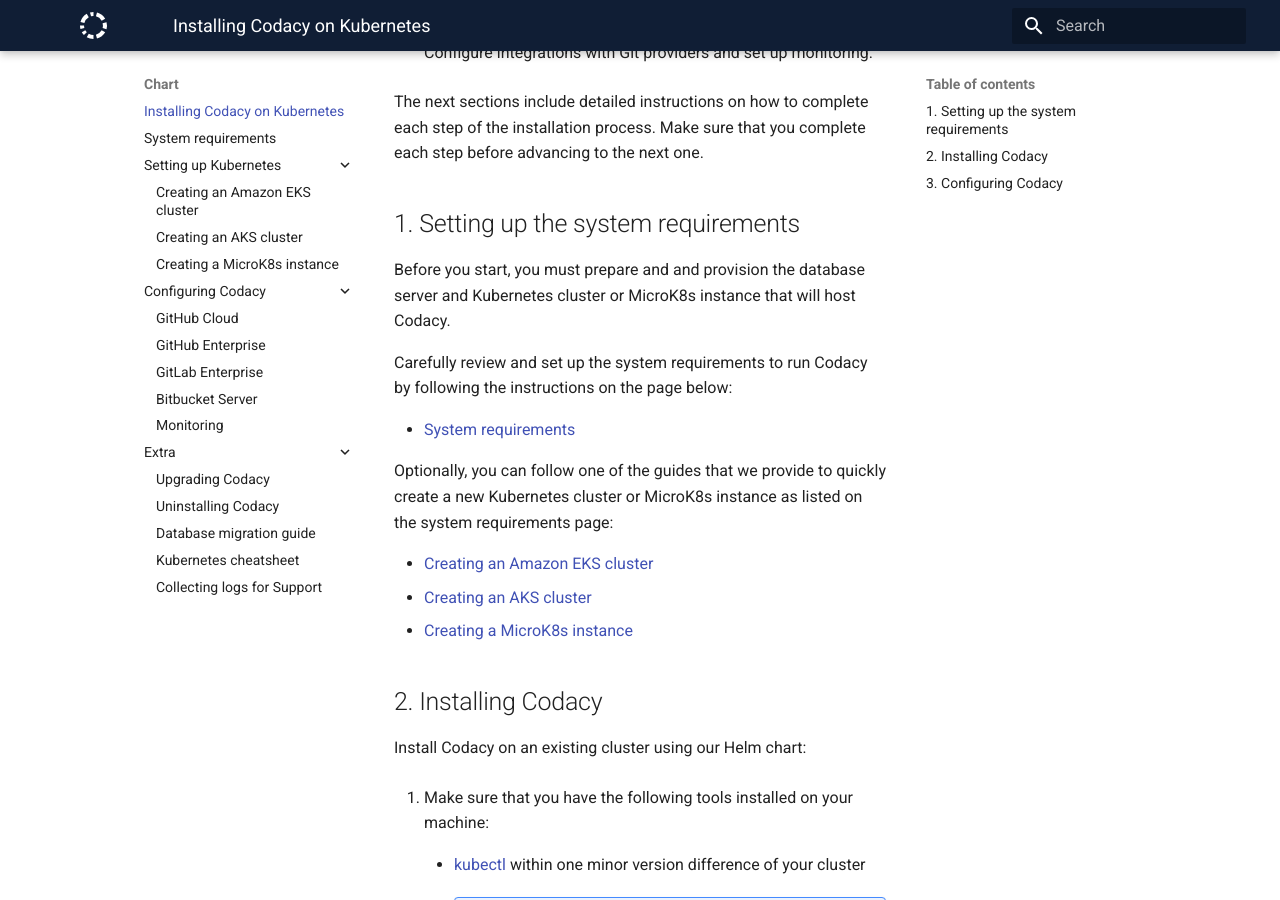
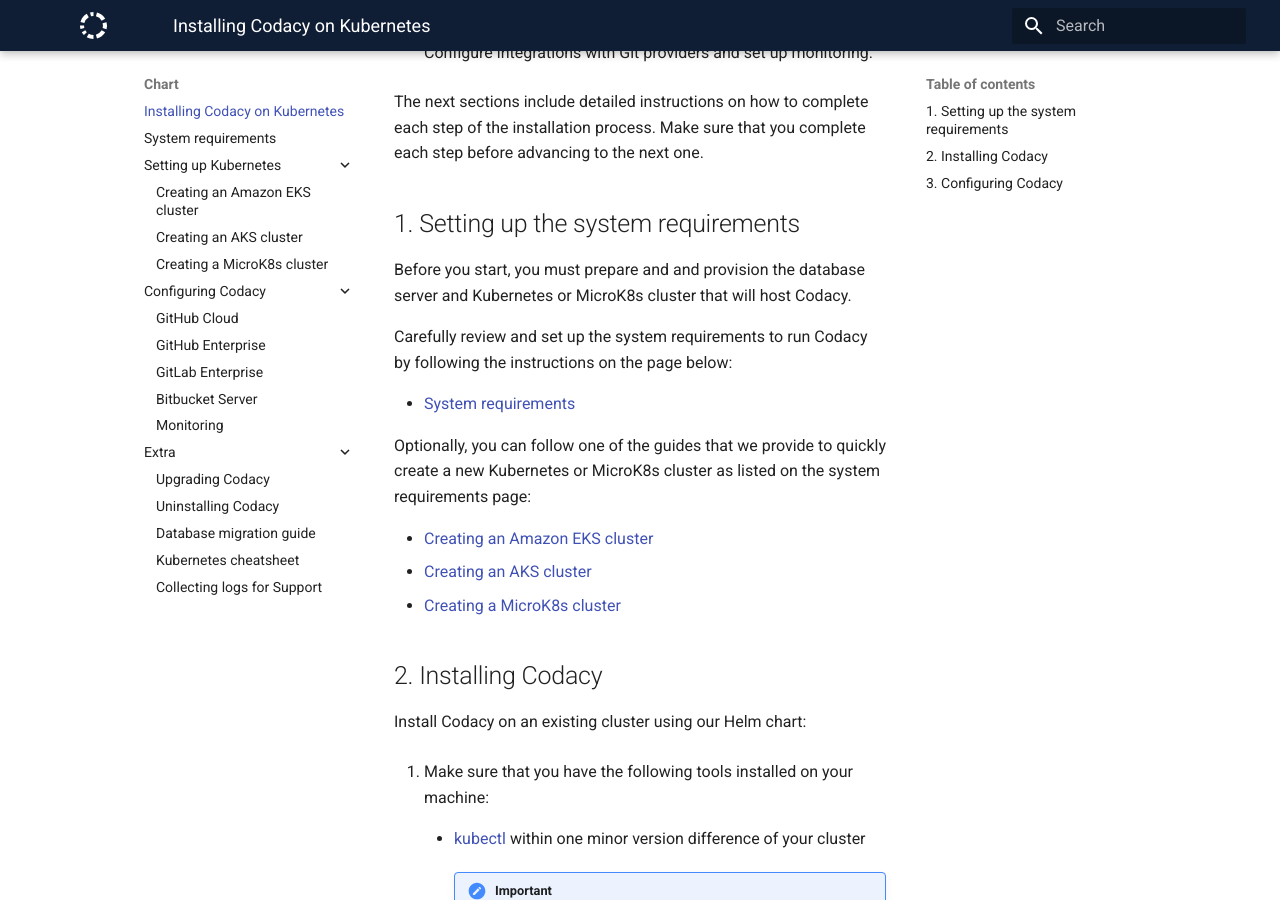
Before and after one commit to codacy/chart, an MkDocs documentation site: the page built from docs/index.md, in a window 1280 px wide and 900 px high, scrolled down 479 px. Built offline with MkDocs 1.6.1 and Material for MkDocs 9.7.7, drawn with Linux system fonts in a browser that asks for light colours.

Commit message:
Simplify "MicroK8s instance" to "MicroK8s cluster"

```diff
--- a/docs/index.md
+++ b/docs/index.md
@@ -20,17 +20,17 @@
 
 ## 1. Setting up the system requirements
 
-Before you start, you must prepare and and provision the database server and Kubernetes cluster or MicroK8s instance that will host Codacy.
+Before you start, you must prepare and and provision the database server and Kubernetes or MicroK8s cluster that will host Codacy.
 
 Carefully review and set up the system requirements to run Codacy by following the instructions on the page below:
 
 -   [System requirements](requirements.md)
 
-Optionally, you can follow one of the guides that we provide to quickly create a new Kubernetes cluster or MicroK8s instance as listed on the system requirements page:
+Optionally, you can follow one of the guides that we provide to quickly create a new Kubernetes or MicroK8s cluster as listed on the system requirements page:
 
 -   [Creating an Amazon EKS cluster](infrastructure/eks-quickstart.md)
 -   [Creating an AKS cluster](infrastructure/aks-quickstart.md)
--   [Creating a MicroK8s instance](infrastructure/microk8s-quickstart.md)
+-   [Creating a MicroK8s cluster](infrastructure/microk8s-quickstart.md)
 
 ## 2. Installing Codacy
 
--- a/docs/infrastructure/microk8s-quickstart.md
+++ b/docs/infrastructure/microk8s-quickstart.md
@@ -1,6 +1,6 @@
-# Creating a MicroK8s instance
+# Creating a MicroK8s cluster
 
-[Microk8s](https://microk8s.io/) is a lightweight, fully conformant, single-package Kubernetes developed by Canonical. The project is [publicly available on GitHub](https://github.com/ubuntu/microk8s).
+[MicroK8s](https://microk8s.io/) is a lightweight, fully conformant, single-package Kubernetes developed by Canonical. The project is [publicly available on GitHub](https://github.com/ubuntu/microk8s).
 
 Follow the instructions below to set up a MicroK8s instance from scratch, including all the necessary dependencies and configurations.
 
```
